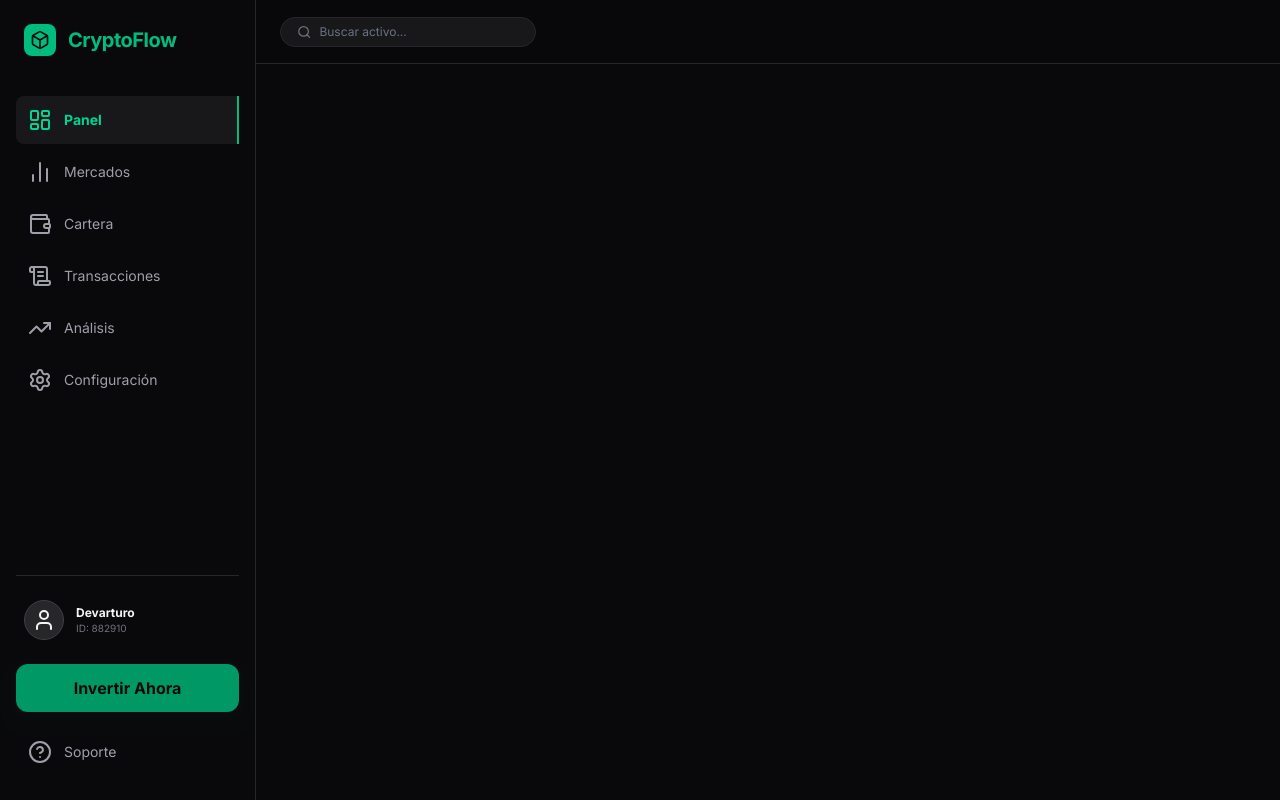
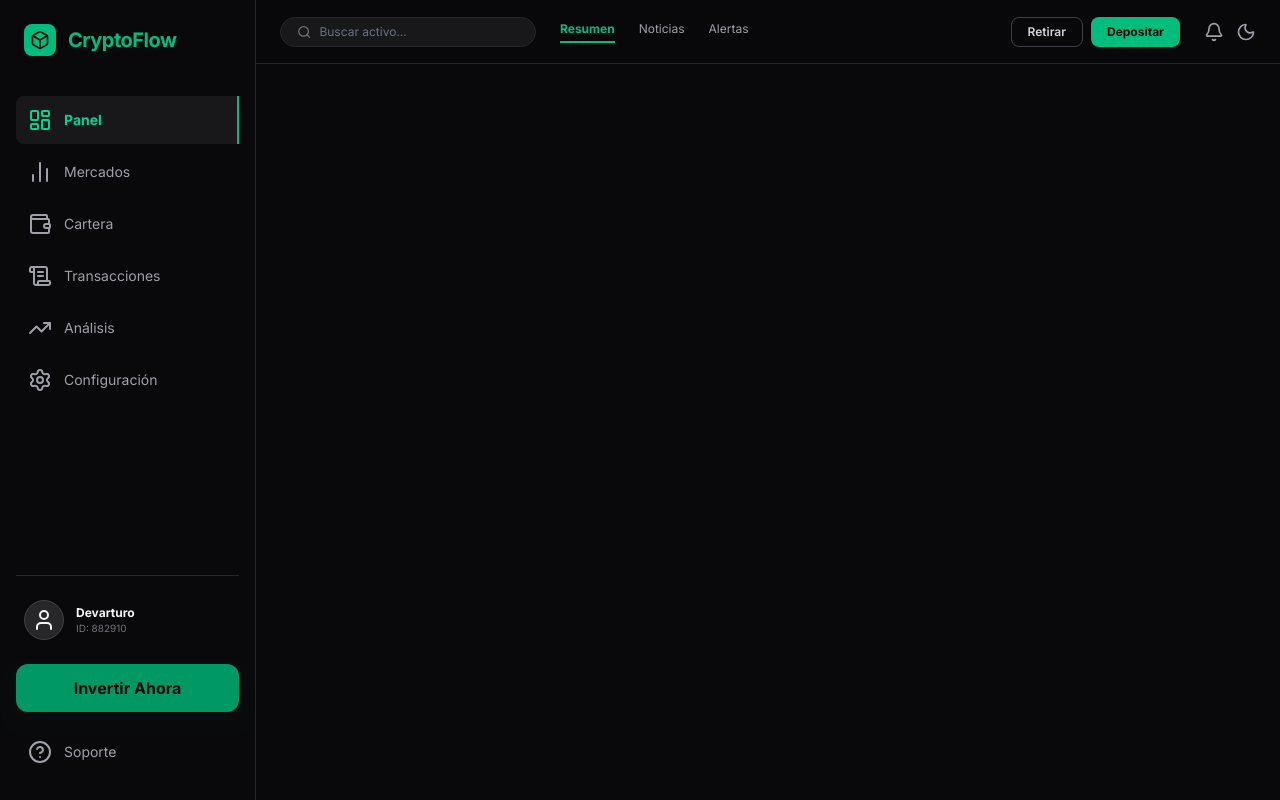
Before and after one commit to arturolguillen/devarturo-4-customized-financial-dashboard-dark-mode, a Next.js app: page / in a window 1280 px wide. Built offline with nearby package versions, Linux system fonts and the light colour scheme.

Commit message:
Implement TopAppBar components with actions, menu, and layout adjustments

```diff
--- a/src/app/page.tsx
+++ b/src/app/page.tsx
@@ -8,7 +8,11 @@ import SideNarbarMenu from "@/components/SideNavbarMenu";
 import SideNavbarSupportLink from "@/components/SideNavbarSupportLink";
 import SideNavbarUser from "@/components/SideNavbarUser";
 import TopAppbar from "@/components/TopAppBar";
+import TopAppBarActions from "@/components/TopAppBarActions";
+import TopAppBarLeftCol from "@/components/TopAppBarLeftCol";
 import TopAppBarLogo from "@/components/TopAppBarLogo";
+import TopAppBarMenu from "@/components/TopAppBarMenu";
+import TopAppBarRightCol from "@/components/TopAppBarRightCol";
 
 export default function Home() {
     return (
@@ -24,8 +28,14 @@ export default function Home() {
             </SideNavbar>
             <MainWrapper>
                 <TopAppbar>
-                    <TopAppBarLogo />
-                    <SearchBar />
+                    <TopAppBarLeftCol>
+                        <TopAppBarLogo />
+                        <SearchBar />
+                        <TopAppBarMenu />
+                    </TopAppBarLeftCol>
+                    <TopAppBarRightCol>
+                        <TopAppBarActions />
+                    </TopAppBarRightCol>
                 </TopAppbar>
             </MainWrapper>
         </>
--- /dev/null
+++ b/src/components/TopAppBarActions.tsx
@@ -0,0 +1,26 @@
+import { Bell, Moon } from "lucide-react";
+
+export default function TopAppBarActions() {
+    return (
+        <>
+            <div className="hidden sm:flex gap-2">
+                <button
+                    type="button"
+                    className="px-4 py-1.5 border border-zinc-700 rounded-lg text-zinc-300 text-xs font-semibold hover:bg-zinc-900 transition-all cursor-pointer"
+                >
+                    {'Retirar'}
+                </button>
+                <button
+                    type="button"
+                    className="px-4 py-1.5 bg-emerald-500 text-zinc-950 rounded-lg text-xs font-bold hover:bg-emerald-400 transition-all cursor-pointer"
+                >
+                    {'Depositar'}
+                </button>
+            </div>
+            <div className="flex gap-3 ml-2">
+                <Bell className="cursor-pointer text-zinc-400 hover:text-emerald-500 transition-colors" size={20} />
+                <Moon className="cursor-pointer text-zinc-400 hover:text-emerald-500 transition-colors" size={20} />
+            </div>
+        </>
+    );
+}
--- /dev/null
+++ b/src/components/TopAppBarLeftCol.tsx
@@ -0,0 +1,11 @@
+import React from "react";
+
+export default function TopAppBarLeftCol({ children }: {
+    children: React.ReactNode;
+}) {
+    return (
+        <div className="flex items-center gap-6 flex-1">
+            {children}
+        </div>
+    );
+}
--- /dev/null
+++ b/src/components/TopAppBarMenu.tsx
@@ -0,0 +1,37 @@
+import clsx from "clsx";
+import Link from "next/link";
+
+const menuItems = [
+    {
+        text: 'Resumen',
+        active: true,
+    },
+    {
+        text: 'Noticias',
+        active: false,
+    },
+    {
+        text: 'Alertas',
+        active: false,
+    }
+];
+
+export default function TopAppBarMenu() {
+    return (
+        <nav className="hidden xl:flex gap-6">
+            {menuItems.map(item => (
+                <Link
+                    href={'#'}
+                    key={item.text}
+                    className={clsx({
+                        'text-xs': true,
+                        'text-zinc-400 hover:text-emerald-500 transition-colors': !item.active,
+                        'text-emerald-500 font-bold border-b-2 border-emerald-500 pb-1': item.active,
+                    })}
+                >
+                    {item.text}
+                </Link>
+            ))}
+        </nav>
+    );
+}
--- /dev/null
+++ b/src/components/TopAppBarRightCol.tsx
@@ -0,0 +1,11 @@
+import React from "react";
+
+export default function TopAppBarRightCol({ children }: {
+    children: React.ReactNode;
+}) {
+    return (
+        <div className="flex items-center gap-4">
+            {children}
+        </div>
+    );
+}
```
